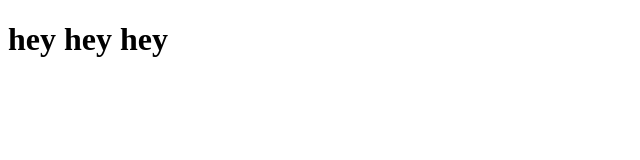
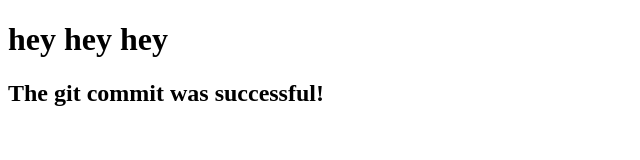
Before and after one commit to RayhanRobbani/practice-angular, a plain HTML site: page index.html in a window 1280 px wide. Shown: the whole page, without its empty margins (0-640 px from the left). Drawn offline with Linux system fonts and the light colour scheme.

Commit message:
Second commit

```diff
--- a/index.html
+++ b/index.html
@@ -6,5 +6,6 @@
   </head>
   <body>
     <h1>hey hey hey</h1>
+    <h2>The git commit was successful!</h2>
   </body>
 </html>
```
